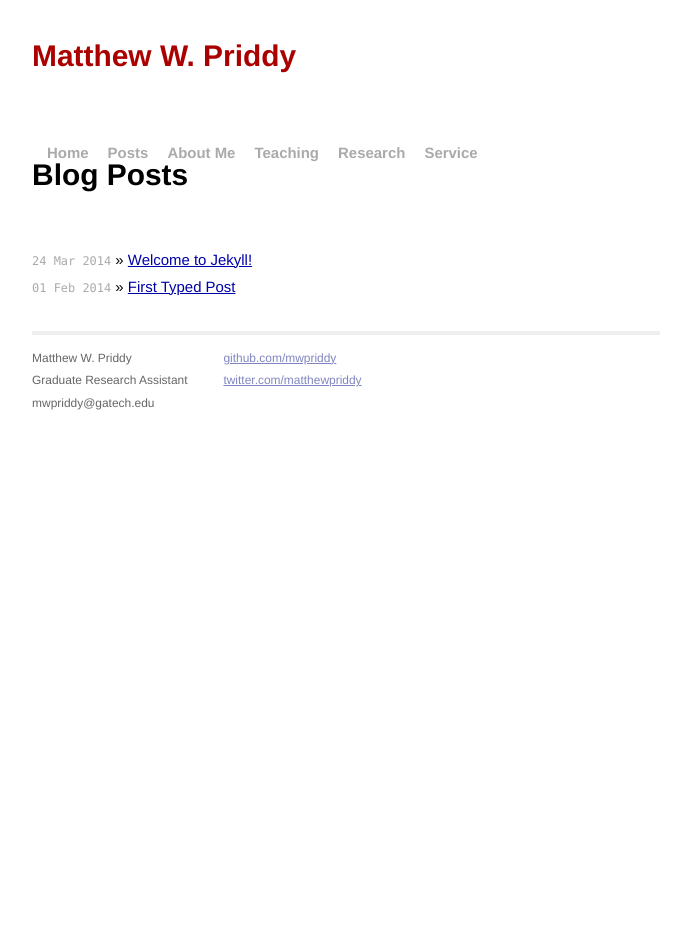
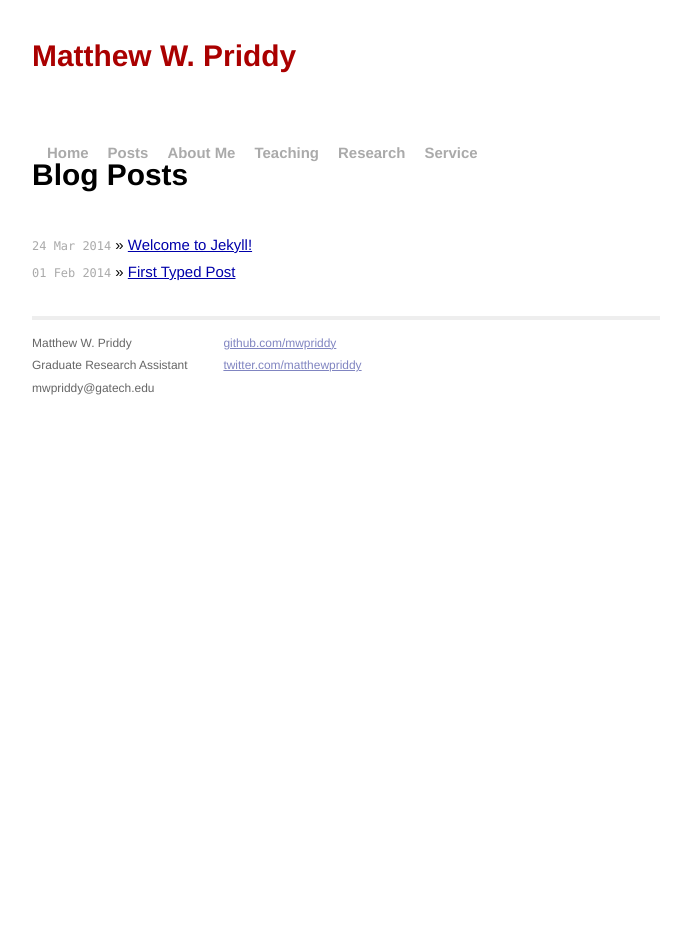
Before and after one commit to mwpriddy/mwpriddy.github.io, a Jekyll site: the page built from index.html, in a window 1280 px wide. Shown: the whole page, without its empty margins (294-985 px from the left). Built offline with Jekyll 4.4.1, drawn with Linux system fonts in a browser that asks for light colours; Markdown is read by kramdown in place of the engine named in the settings.

Commit message:
Update main.css

```diff
--- a/css/main.css
+++ b/css/main.css
@@ -22,7 +22,7 @@ body {
 h1, h2, h3, h4, h5, h6 {
   font-size: 100%; }
 
-h1 { margin-bottom: 2em;
+h1 { margin-bottom: 1.5em;
      font-size: 200%;}
 p { margin: 1em 0; }
 
```
